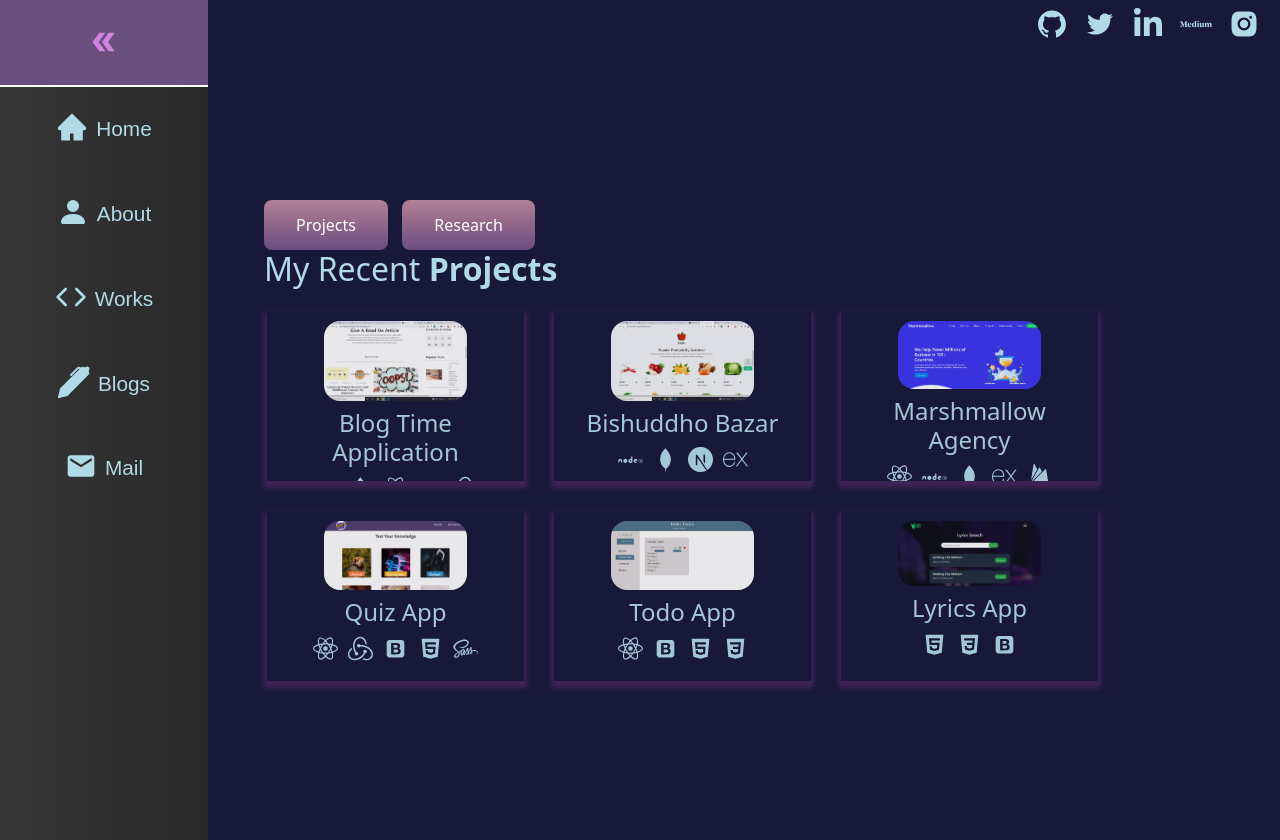
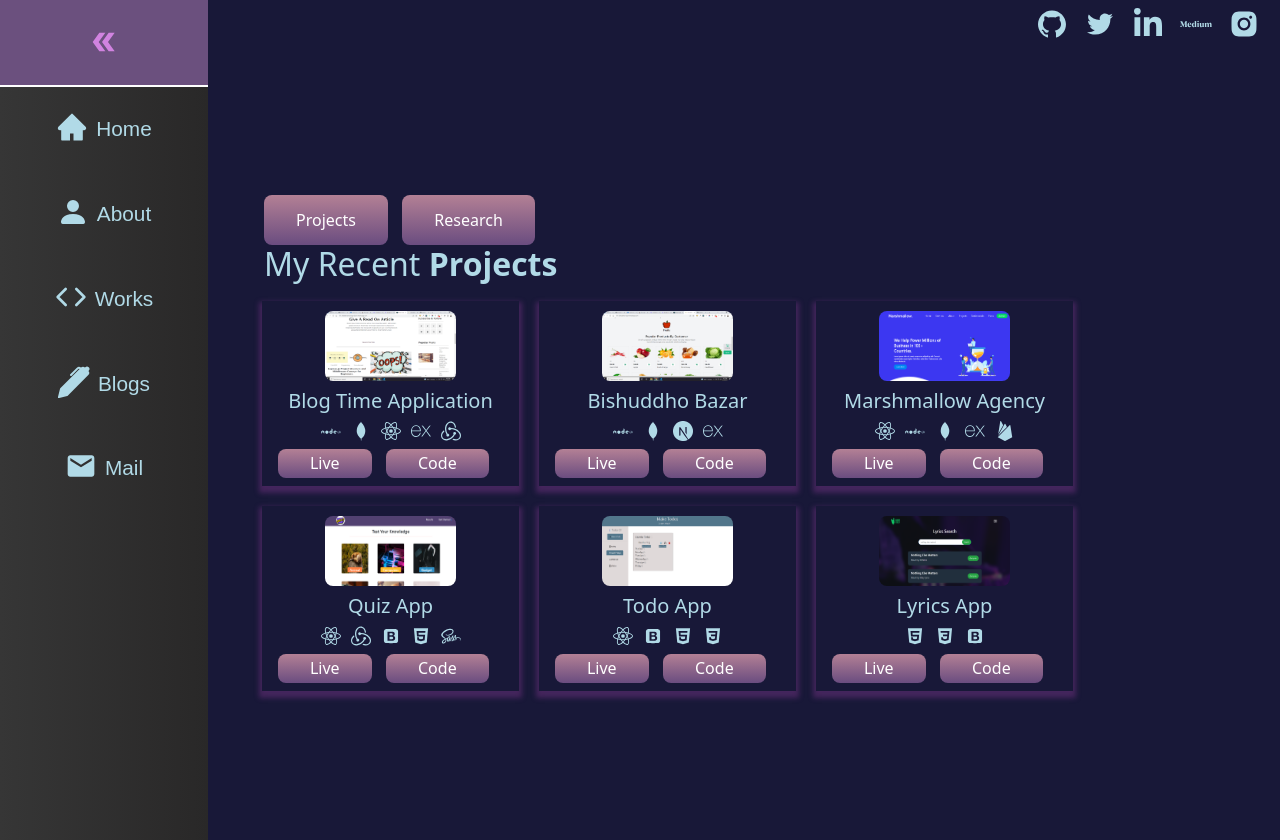
Before and after one commit to Protik111/Portfolio_2022, a Next.js app: page /works in a window 1280 px wide. Built offline with nearby package versions, Linux system fonts and the light colour scheme; a web font is replaced by a local one.

Commit message:
project link added

```diff
--- a/components/Navbar.js
+++ b/components/Navbar.js
@@ -3,7 +3,7 @@ import { AiFillHome } from 'react-icons/ai';
 import { FiCode } from 'react-icons/fi';
 import { BsFillPenFill, BsFillPersonFill } from 'react-icons/bs';
 import { MdEmail, MdDoubleArrow } from 'react-icons/md';
-
+import Link from 'next/link';
 
 const Navbar = () => {
     return (
@@ -17,24 +17,30 @@ const Navbar = () => {
                 </li>
 
                 <li className={`${styles.nav_link} ${styles.button}`}>
+                    <Link href="/">
                         <a href="#" className={styles.nav_link} id={styles.nav_linkid}>
                             <AiFillHome className={styles.icon} size={32}></AiFillHome>
                             <p className={styles.link_text}>Home</p>
                         </a>
+                    </Link>
                 </li>
 
                 <li className={`${styles.nav_link} ${styles.button}`}>
+                    <Link href="/about">
                         <a href="#" className={styles.nav_link}>
                             <BsFillPersonFill className={styles.icon} size={32}></BsFillPersonFill>
                             <p className={styles.link_text}>About</p>
                         </a>
+                    </Link>
                 </li>
 
                 <li className={`${styles.nav_link} ${styles.button}`}>
+                    <Link href="/works">
                         <a href="#" className={styles.nav_link}>
                             <FiCode className={styles.icon} size={32}></FiCode>
                             <p className={styles.link_text}>Works</p>
                         </a>
+                    </Link>
                 </li>
 
                 <li className={`${styles.nav_link} ${styles.button}`}>
--- a/components/ProjectCard.js
+++ b/components/ProjectCard.js
@@ -1,15 +1,18 @@
 import React from 'react';
 import styles from '../styles/ProjectCard.module.scss';
+import { BiLinkExternal, BiCode } from 'react-icons/bi';
 
 const ProjectCard = ({ singleproject }) => {
     const { imgPath, isBlog, title, description, link, fgithub, bgithub, both, stack } = singleproject;
+
+    console.log(fgithub)
     return (
         <div className={`${styles.projectCard} col-md-3`}>
             <div>
                 <img className={styles.projectImg} src={imgPath}></img>
             </div>
             <div className="mt-2">
-                <h4>{title}</h4>
+                <h5>{title}</h5>
             </div>
             {/* <p className={styles.courseDesc}>{description}</p> */}
             {
@@ -21,11 +24,19 @@ const ProjectCard = ({ singleproject }) => {
                             className={styles.genre_btn}
                             onClick={() => genreSelectionHandler(genre.id)}
                         >
-                        <Icon size={25}/>
+                            <Icon size={20} />
                         </span>
                     )
                 })
             }
+            <div className={styles.btncontainer}>
+                <button className={styles.button} >
+                    <a href={link} target="_blank">Live</a>
+                </button>
+                <button className={`${styles.button}`}>
+                    <a href={fgithub} target="_blank">Code</a>
+                </button>
+            </div>
         </div>
     );
 };
--- a/package.json
+++ b/package.json
@@ -12,7 +12,6 @@
     "bootstrap": "^5.1.3",
     "next": "12.1.6",
     "react": "18.2.0",
-    "react-bootstrap": "^2.4.0",
     "react-dom": "18.2.0",
     "react-icons": "^4.4.0",
     "react-parallax-tilt": "^1.7.42",
--- a/pages/works/index.js
+++ b/pages/works/index.js
@@ -4,7 +4,7 @@ import Navbar from '../../components/Navbar';
 import Social from '../../components/Social';
 import styles from '../../styles/Works.module.scss';
 import Tilt from "react-parallax-tilt";
-import course from '../../assets/project';
+import project from '../../assets/project';
 import ProjectCard from '../../components/ProjectCard';
 
 const Works = () => {
@@ -27,10 +27,7 @@ const Works = () => {
                         }}>
                             Projects
                         </button>
-                        <button className={styles.button} onClick={() => {
-                            setTabIndex(2);
-                            setActive("research")
-                        }}>
+                        <button className={styles.button} onClick={() => alert("Not Added!")}>
                             Research
                         </button>
                     </div>
@@ -42,7 +39,7 @@ const Works = () => {
                     </div>
 
                     {
-                        course.map(singleproject => <ProjectCard key={singleproject.id} singleproject={singleproject}></ProjectCard>)
+                        project.map(singleproject => <ProjectCard key={singleproject.id} singleproject={singleproject}></ProjectCard>)
                     }
                 </div>
             </div >}
--- a/styles/ProjectCard.module.scss
+++ b/styles/ProjectCard.module.scss
@@ -2,14 +2,17 @@
     box-shadow: 0 4px 5px 3px rgba(119, 53, 136, 0.459) !important;
     color: #B1DAE7;
     background-color: transparent !important;
-    opacity: 0.9 !important;
+    // opacity: 0.9 !important;
     transition: all 0.3s ease 0s !important;
-    height: 170px;
-    margin: 15px;
+    height: 185px;
+    margin: 10px;
     cursor: pointer;
     text-align: center;
     overflow: hidden;
     padding: 10px;
+    position: relative;
+    overflow: hidden;
+    line-height: 0.2;
 
     &:hover {
         transform: scale(1.05) !important;
@@ -17,9 +20,10 @@
         box-shadow: 0 4px 4px 5px rgba(129, 72, 144, 0.561) !important;
     }
     .projectImg {
-        width: 60%;
-        height: 20%;
-        border-radius: 1rem;
+        width: 55%;
+        height: 70px;
+        border-radius: 0.5rem;
+        z-index: 1000;
     }
 
     .courseDesc {
@@ -28,9 +32,64 @@
         -webkit-box-orient: vertical;
         -webkit-line-clamp: 4;
         line-height: 1.2;
+        z-index: 1000;
     }
 
     .genre_btn {
         margin: 0 5px;
     }
+
+    .button {
+        cursor: pointer;
+        position: relative;
+        border: none;
+        background: none;
+        transition-timing-function: cubic-bezier(0.25, 0.8, 0.25, 1);
+        transition-duration: 200ms;
+        transition-property: color;
+        color: white;
+        background-image: linear-gradient(180deg, var(--nav-primary1) 0%, var(--nav-primary2) 99%);
+        padding: 0.8rem 2rem;
+        border-radius: 0.5rem;
+        transition: all 0.3s ease;
+        margin-right: 0.9rem;
+        margin-top: 0.5rem;
+
+        a {
+            text-decoration: none;
+            color: white;
+
+            &:hover {
+                color: #B1DAE7;
+            }
+        }
+    }
+
+    .button:focus,
+    .active,
+    .button:hover {
+        color: #B1DAE7;
+        transform: scale(1.1);
+        border-bottom: 2px solid #B1DAE7;
+    }
+
+    .button:focus:after,
+    .button:hover:after {
+        width: 100%;
+        left: 0%;
+    }
+
+    .button:after {
+        content: "";
+        pointer-events: none;
+        bottom: -2px;
+        left: 50%;
+        position: absolute;
+        width: 0%;
+        height: 2px;
+        background-color: #B1DAE7;
+        transition-timing-function: cubic-bezier(0.25, 0.8, 0.25, 1);
+        transition-duration: 400ms;
+        transition-property: width, left;
+    }
 }
```
Also changed, not shown: 2 other files (tests, documents, lock files or other folders). Lines whose indentation alone changed are shown as unchanged.
